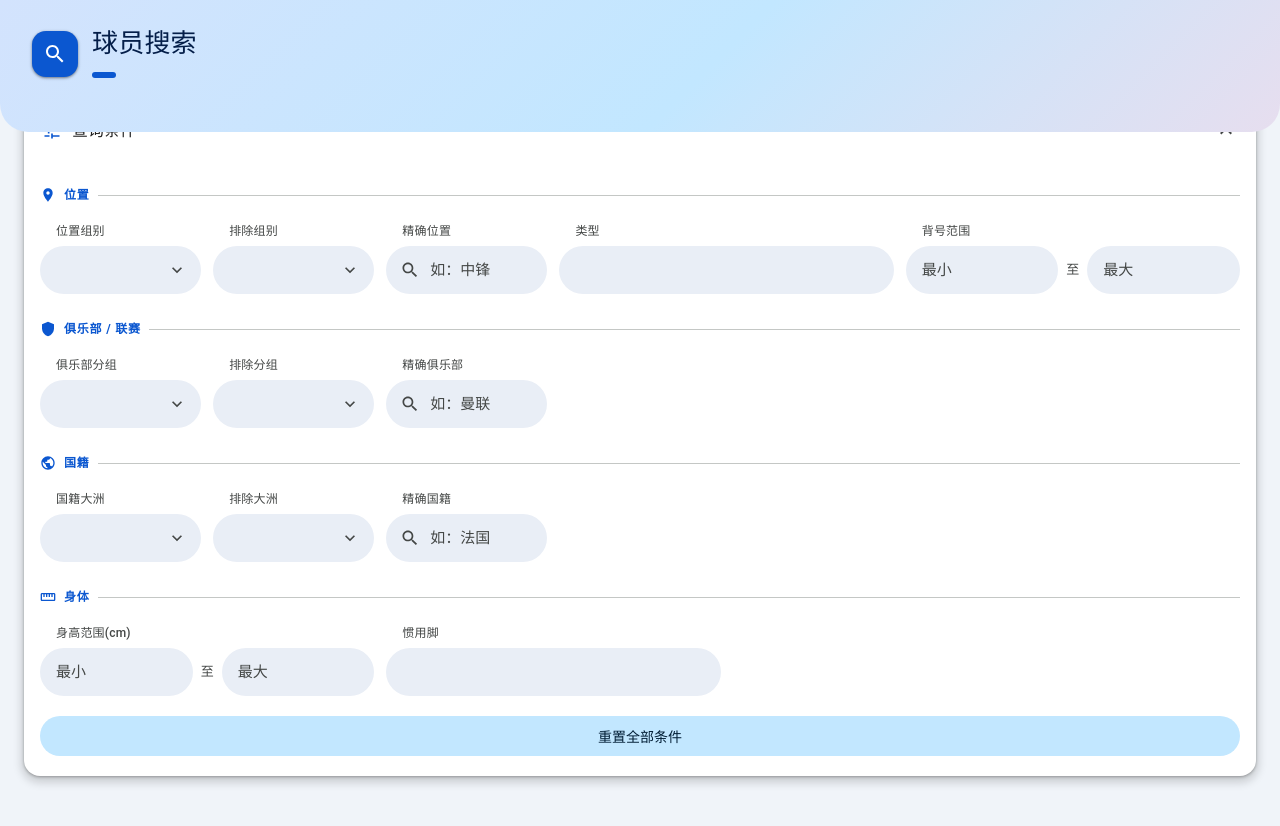
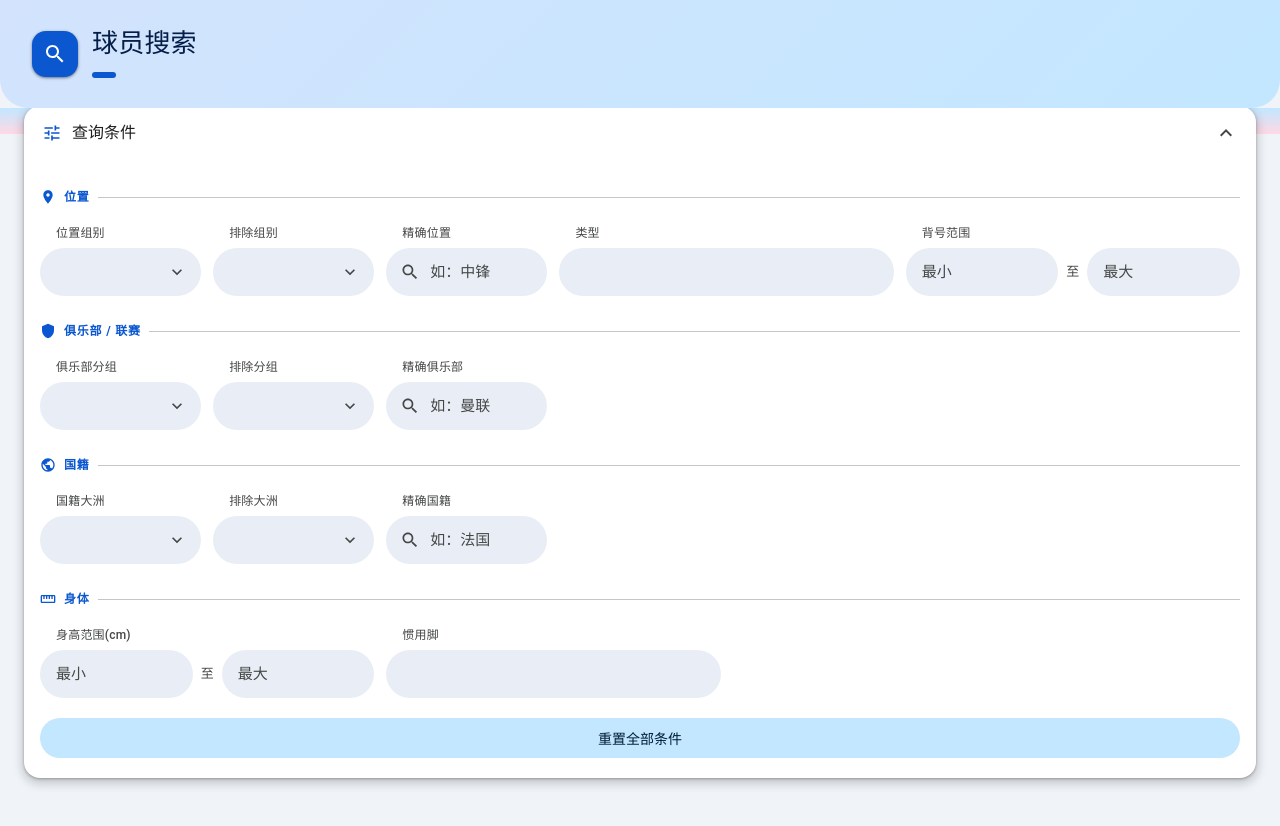
Before and after one commit to InGnIJM/kuangliangba, a website: page tools/web_template.html in a window 1280 px wide. Drawn offline with Linux system fonts and the light colour scheme.

Commit message:
fix:拆分hero渐变延伸带修复筛选标题被顶栏遮挡

```diff
--- a/tools/web_template.html
+++ b/tools/web_template.html
@@ -85,9 +85,14 @@ header {
   display: flex;
   align-items: center;
   gap: 14px;
-  padding: 22px 20px 44px;
-  background: linear-gradient(135deg, var(--primary-container) 0%, var(--secondary-container) 55%, var(--tertiary-container) 130%);
+  padding: 22px 20px 20px;
+  background: linear-gradient(135deg, var(--primary-container) 0%, var(--secondary-container) 100%);
   border-radius: 0 0 28px 28px;
+}
+/* hero 渐变延伸带：非粘性，仅作筛选卡的重叠背景 */
+.hero-ext {
+  height: 26px;
+  background: linear-gradient(180deg, var(--secondary-container), var(--tertiary-container));
 }
 header .icon-badge {
   width: 46px; height: 46px;
@@ -589,7 +594,7 @@ main { padding: 0 16px 32px; }
 }
 
 @media (min-width: 640px) {
-  header { padding: 24px 32px 48px; }
+  header { padding: 24px 32px 24px; }
   details#filters { margin: -28px 24px 20px; }
   main { padding: 0 24px 40px; }
 }
@@ -605,6 +610,7 @@ main { padding: 0 16px 32px; }
     <span id="count"></span>
   </div>
 </header>
+<div class="hero-ext"></div>
 
 <details id="filters" open>
   <summary>
```
